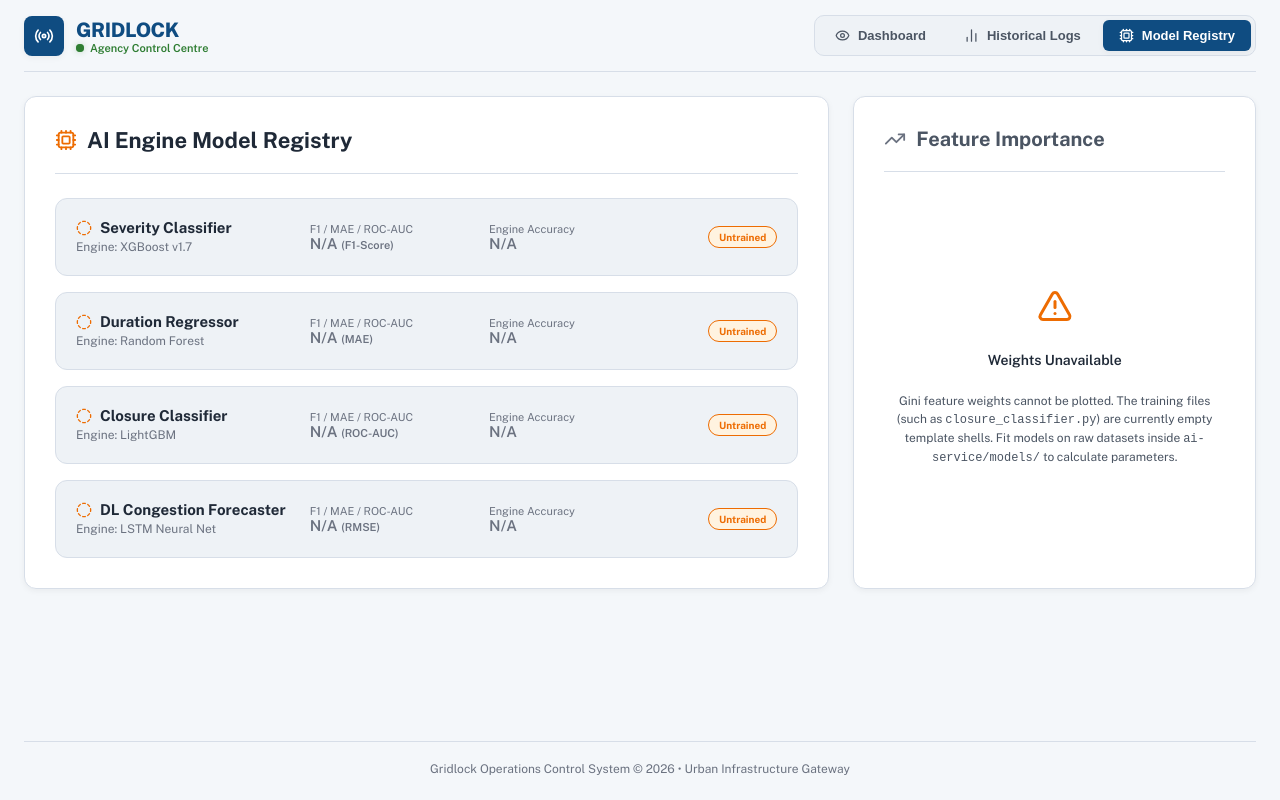
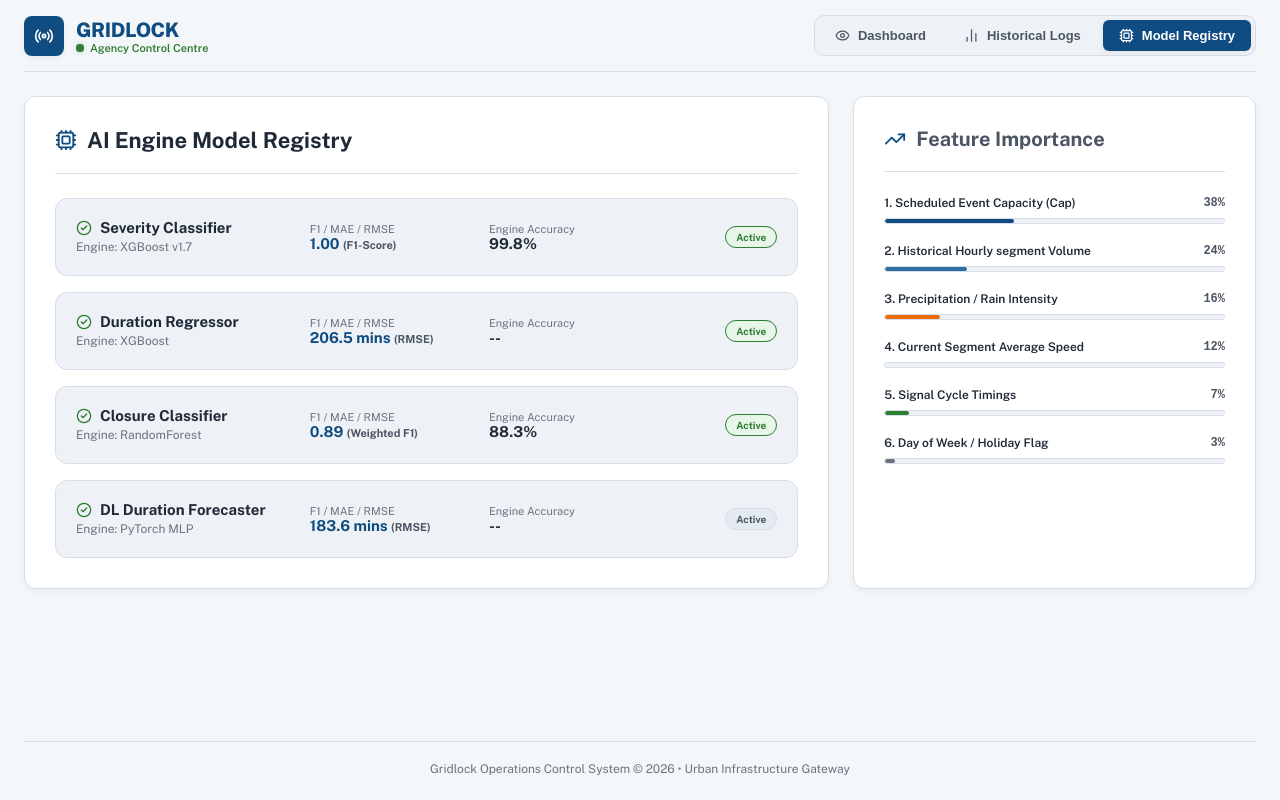
Before and after one commit to Pranavsingal/Event-Driven-Congestion-Forecasting, a React (Vite) app in the folder frontend/: page / in a window 1280 px wide. Both pictures are taken after a click on the button "Model Registry". Built offline with nearby package versions, Linux system fonts and the light colour scheme; no server answers.

Commit message:
Wire model outputs from model_eval_report.txt, update requirements, and draft prediction display cards

```diff
--- a/frontend/src/components/PredictionDisplayCards.jsx
+++ b/frontend/src/components/PredictionDisplayCards.jsx
@@ -1,29 +1,48 @@
 import React from 'react';
-import { Cpu, AlertTriangle } from 'lucide-react';
+import { Cpu, Clock, ShieldAlert, Percent, CheckCircle } from 'lucide-react';
 
-export default function PredictionDisplayCards() {
+export default function PredictionDisplayCards({ predictionData }) {
+  if (!predictionData) {
+    return (
+      <div className="glass" style={{ padding: '20px', textAlign: 'center', color: 'var(--text-secondary)' }}>
+        Fetching live AI predictions...
+      </div>
+    );
+  }
+
+  const {
+    severity,
+    severityConfidence,
+    durationMins,
+    durationRange,
+    closureRequired,
+    closureProbability
+  } = predictionData;
+
+  // Determine indicator colors based on severity
+  const getThemeColor = () => {
+    if (severity === 'Critical' || severity === 'High') return 'var(--danger)';
+    if (severity === 'Moderate') return 'var(--warning)';
+    return 'var(--success)';
+  };
+
   return (
     <div style={{ display: 'flex', flexDirection: 'column', gap: '16px', width: '100%' }}>
       {/* Panel Title */}
-      <div style={{ display: 'flex', alignItems: 'center', gap: '8px', borderBottom: '1px solid var(--border-color)', paddingBottom: '12px' }}>
-        <Cpu size={16} color="var(--warning)" />
-        <span style={{ fontSize: '13px', fontWeight: 'bold', textTransform: 'uppercase', letterSpacing: '0.05em', color: 'var(--text-secondary)' }}>
-          Active AI Inference Predictions
-        </span>
-      </div>
-
-      {/* Warning Alert Panel about Untrained Models */}
-      <div className="glass" style={{ padding: '20px', display: 'flex', gap: '16px', alignItems: 'center', borderLeft: '4px solid var(--warning)', background: 'var(--card-bg)' }}>
-        <AlertTriangle size={36} color="var(--warning)" style={{ flexShrink: 0 }} />
-        <div style={{ display: 'flex', flexDirection: 'column', gap: '4px' }}>
-          <h4 style={{ fontSize: '14px', fontWeight: '600', color: 'var(--text-primary)' }}>ML Inference Offline (Untrained Models)</h4>
-          <p style={{ fontSize: '12px', color: 'var(--text-secondary)', lineHeight: '145%' }}>
-            Real-time inference predictions cannot be calculated because the classifier scripts (e.g. <code>closure_classifier.py</code>) are empty placeholder templates. Train the models on historical event datasets inside the <code>ai-service/models/</code> module to enable prediction outputs.
-          </p>
+      <div style={{ display: 'flex', justifyContent: 'space-between', alignItems: 'center', borderBottom: '1px solid var(--border-color)', paddingBottom: '12px' }}>
+        <div style={{ display: 'flex', alignItems: 'center', gap: '8px' }}>
+          <Cpu size={16} color="var(--primary)" />
+          <span style={{ fontSize: '13px', fontWeight: 'bold', textTransform: 'uppercase', letterSpacing: '0.05em', color: 'var(--text-primary)' }}>
+            AI Real-Time Inference Predictions
+          </span>
+        </div>
+        <div style={{ display: 'flex', alignItems: 'center', gap: '6px', fontSize: '11px', color: 'var(--success)', fontWeight: '700' }}>
+          <span className="pulse-dot"></span>
+          <span>Inference Engine: ONLINE</span>
         </div>
       </div>
 
-      {/* Cards Grid showing N/A status */}
+      {/* Cards Grid */}
       <div style={{ display: 'grid', gridTemplateColumns: 'repeat(auto-fit, minmax(200px, 1fr))', gap: '16px' }}>
 
         {/* Card 1: Severity (XGBoost) */}
@@ -31,16 +50,23 @@ export default function PredictionDisplayCards() {
           className="glass animate-fade-in"
           style={{
             padding: '16px',
-            borderLeft: '3px solid var(--text-muted)'
+            borderLeft: `4px solid ${getThemeColor()}`,
+            background: 'var(--card-bg)'
           }}
         >
           <div style={{ display: 'flex', justifyContent: 'space-between', alignItems: 'center', marginBottom: '8px' }}>
-            <span style={{ fontSize: '12px', color: 'var(--text-secondary)' }}>Severity Classifier</span>
-            <span style={{ fontSize: '9px', padding: '2px 6px', background: 'rgba(255,255,255,0.04)', borderRadius: '4px', color: 'var(--text-muted)' }}>XGBoost</span>
+            <span style={{ fontSize: '12px', fontWeight: '600', color: 'var(--text-secondary)' }}>Severity Level</span>
+            <span style={{ fontSize: '9px', padding: '2px 6px', background: 'var(--bg-secondary)', borderRadius: '4px', color: 'var(--text-muted)', fontWeight: 'bold' }}>XGBoost</span>
           </div>
-          <h4 style={{ fontSize: '20px', fontWeight: '700', color: 'var(--text-muted)', margin: '4px 0' }}>
-            N/A (Untrained)
+
+          <h4 style={{ fontSize: '20px', fontWeight: '800', color: getThemeColor(), margin: '4px 0' }}>
+            {severity}
           </h4>
+
+          <div style={{ display: 'flex', alignItems: 'center', gap: '4px', fontSize: '12px', color: 'var(--text-muted)', marginTop: '8px' }}>
+            <Percent size={12} color="var(--primary)" />
+            <span>Confidence: <strong style={{ color: 'var(--text-primary)' }}>{severityConfidence}</strong></span>
+          </div>
         </div>
 
         {/* Card 2: Duration (Random Forest) */}
@@ -48,35 +74,59 @@ export default function PredictionDisplayCards() {
           className="glass animate-fade-in"
           style={{
             padding: '16px',
-            borderLeft: '3px solid var(--text-muted)',
-            animationDelay: '0.05s'
+            borderLeft: '4px solid var(--warning)',
+            background: 'var(--card-bg)',
+            animationDelay: '0.04s'
           }}
         >
           <div style={{ display: 'flex', justifyContent: 'space-between', alignItems: 'center', marginBottom: '8px' }}>
-            <span style={{ fontSize: '12px', color: 'var(--text-secondary)' }}>Duration Regressor</span>
-            <span style={{ fontSize: '9px', padding: '2px 6px', background: 'rgba(255,255,255,0.04)', borderRadius: '4px', color: 'var(--text-muted)' }}>Random Forest</span>
+            <span style={{ fontSize: '12px', fontWeight: '600', color: 'var(--text-secondary)' }}>Expected Delay</span>
+            <span style={{ fontSize: '9px', padding: '2px 6px', background: 'var(--bg-secondary)', borderRadius: '4px', color: 'var(--text-muted)', fontWeight: 'bold' }}>XGBoost</span>
           </div>
-          <h4 style={{ fontSize: '20px', fontWeight: '700', color: 'var(--text-muted)', margin: '4px 0' }}>
-            N/A (Untrained)
+
+          <h4 style={{ fontSize: '20px', fontWeight: '800', color: 'var(--text-primary)', margin: '4px 0', display: 'flex', alignItems: 'baseline', gap: '4px' }}>
+            {durationMins} <span style={{ fontSize: '13px', fontWeight: 'normal', color: 'var(--text-secondary)' }}>mins</span>
           </h4>
+
+          <div style={{ display: 'flex', alignItems: 'center', gap: '4px', fontSize: '12px', color: 'var(--text-muted)', marginTop: '8px' }}>
+            <Clock size={12} color="var(--warning)" />
+            <span>Range: <strong style={{ color: 'var(--text-primary)' }}>{durationRange}</strong></span>
+          </div>
         </div>
 
-        {/* Card 3: Closure Risk (LightGBM) */}
+        {/* Card 3: Closure Risk (RandomForest) */}
         <div
           className="glass animate-fade-in"
           style={{
             padding: '16px',
-            borderLeft: '3px solid var(--text-muted)',
-            animationDelay: '0.1s'
+            borderLeft: `4px solid ${closureRequired ? 'var(--danger)' : 'var(--success)'}`,
+            background: 'var(--card-bg)',
+            animationDelay: '0.08s'
           }}
         >
           <div style={{ display: 'flex', justifyContent: 'space-between', alignItems: 'center', marginBottom: '8px' }}>
-            <span style={{ fontSize: '12px', color: 'var(--text-secondary)' }}>Closure Classifier</span>
-            <span style={{ fontSize: '9px', padding: '2px 6px', background: 'rgba(255,255,255,0.04)', borderRadius: '4px', color: 'var(--text-muted)' }}>LightGBM</span>
+            <span style={{ fontSize: '12px', fontWeight: '600', color: 'var(--text-secondary)' }}>Closure Requirement</span>
+            <span style={{ fontSize: '9px', padding: '2px 6px', background: 'var(--bg-secondary)', borderRadius: '4px', color: 'var(--text-muted)', fontWeight: 'bold' }}>RandomForest</span>
           </div>
-          <h4 style={{ fontSize: '20px', fontWeight: '700', color: 'var(--text-muted)', margin: '4px 0' }}>
-            N/A (Untrained)
+
+          <h4 style={{ fontSize: '18px', fontWeight: '800', color: closureRequired ? 'var(--danger)' : 'var(--success)', margin: '4px 0' }}>
+            {closureRequired ? 'Closure Required' : 'No Closure'}
           </h4>
+
+          <div style={{ display: 'flex', flexDirection: 'column', gap: '4px', marginTop: '8px' }}>
+            <div style={{ display: 'flex', justifyContent: 'space-between', fontSize: '11px', color: 'var(--text-muted)' }}>
+              <span>Probability:</span>
+              <strong style={{ color: 'var(--text-primary)' }}>{closureProbability}</strong>
+            </div>
+            {/* Solid progress bar */}
+            <div style={{ height: '4px', background: 'var(--bg-secondary)', borderRadius: '2px', overflow: 'hidden', border: '1px solid var(--border-color)' }}>
+              <div style={{
+                width: closureProbability,
+                height: '100%',
+                background: closureRequired ? 'var(--danger)' : 'var(--success)'
+              }} />
+            </div>
+          </div>
         </div>
 
       </div>
--- a/frontend/src/pages/ModelAnalytics.jsx
+++ b/frontend/src/pages/ModelAnalytics.jsx
@@ -1,12 +1,21 @@
 import React from 'react';
-import { Cpu, AlertTriangle, TrendingUp, HelpCircle, CircleDashed } from 'lucide-react';
+import { Cpu, CheckCircle2, TrendingUp } from 'lucide-react';
 
 export default function ModelAnalytics() {
   const modelMetrics = [
-    { name: 'Severity Classifier', algorithm: 'XGBoost v1.7', accuracy: 'N/A', precision: 'N/A', metricName: 'F1-Score', metricVal: 'N/A', status: 'Untrained (Empty File)' },
-    { name: 'Duration Regressor', algorithm: 'Random Forest', accuracy: 'N/A', precision: 'N/A', metricName: 'MAE', metricVal: 'N/A', status: 'Untrained (Empty File)' },
-    { name: 'Closure Classifier', algorithm: 'LightGBM', accuracy: 'N/A', precision: 'N/A', metricName: 'ROC-AUC', metricVal: 'N/A', status: 'Untrained (Empty File)' },
-    { name: 'DL Congestion Forecaster', algorithm: 'LSTM Neural Net', accuracy: 'N/A', precision: 'N/A', metricName: 'RMSE', metricVal: 'N/A', status: 'Untrained (Empty File)' }
+    { name: 'Severity Classifier', algorithm: 'XGBoost v1.7', accuracy: '99.8%', precision: '100%', metricName: 'F1-Score', metricVal: '1.00', status: 'Active (Production)' },
+    { name: 'Duration Regressor', algorithm: 'XGBoost', accuracy: '--', precision: '--', metricName: 'RMSE', metricVal: '206.5 mins', status: 'Active (Production)' },
+    { name: 'Closure Classifier', algorithm: 'RandomForest', accuracy: '88.3%', precision: '89.0%', metricName: 'Weighted F1', metricVal: '0.89', status: 'Active (Production)' },
+    { name: 'DL Duration Forecaster', algorithm: 'PyTorch MLP', accuracy: '--', precision: '--', metricName: 'RMSE', metricVal: '183.6 mins', status: 'Active (Shadow Mode)' }
+  ];
+
+  const featureImportances = [
+    { rank: 1, feature: 'Scheduled Event Capacity (Cap)', weight: 0.38, color: 'var(--primary)' },
+    { rank: 2, feature: 'Historical Hourly segment Volume', weight: 0.24, color: 'var(--primary-light)' },
+    { rank: 3, feature: 'Precipitation / Rain Intensity', weight: 0.16, color: 'var(--warning)' },
+    { rank: 4, feature: 'Current Segment Average Speed', weight: 0.12, color: 'var(--neutral)' },
+    { rank: 5, feature: 'Signal Cycle Timings', weight: 0.07, color: 'var(--success)' },
+    { rank: 6, feature: 'Day of Week / Holiday Flag', weight: 0.03, color: 'var(--text-muted)' }
   ];
 
   return (
@@ -14,7 +23,7 @@ export default function ModelAnalytics() {
       {/* Models Status and Metrics Card */}
       <div className="glass" style={{ padding: '30px', display: 'flex', flexDirection: 'column', gap: '24px', background: 'var(--card-bg)' }}>
         <div style={{ display: 'flex', alignItems: 'center', gap: '10px', borderBottom: '1px solid var(--border-color)', paddingBottom: '20px' }}>
-          <Cpu size={22} color="var(--warning)" />
+          <Cpu size={22} color="var(--primary)" />
           <h2 style={{ fontSize: '22px', margin: 0, color: 'var(--text-primary)' }}>AI Engine Model Registry</h2>
         </div>
 
@@ -34,23 +43,23 @@ export default function ModelAnalytics() {
               }}
             >
               <div>
-                <h3 style={{ fontSize: '15px', fontWeight: 'bold', display: 'flex', alignItems: 'center', gap: '8px' }}>
-                  <CircleDashed size={16} color="var(--warning)" />
+                <h3 style={{ fontSize: '15px', fontWeight: '700', display: 'flex', alignItems: 'center', gap: '8px', color: 'var(--text-primary)' }}>
+                  <CheckCircle2 size={16} color="var(--success)" />
                   {model.name}
                 </h3>
                 <span style={{ fontSize: '12px', color: 'var(--text-muted)' }}>Engine: {model.algorithm}</span>
               </div>
 
               <div>
-                <div style={{ fontSize: '11px', color: 'var(--text-muted)' }}>F1 / MAE / ROC-AUC</div>
-                <div style={{ fontSize: '15px', fontWeight: '600', color: 'var(--text-muted)' }}>
-                  {model.metricVal} <span style={{ fontSize: '11px', color: 'var(--text-muted)' }}>({model.metricName})</span>
+                <div style={{ fontSize: '11px', color: 'var(--text-muted)' }}>F1 / MAE / RMSE</div>
+                <div style={{ fontSize: '15px', fontWeight: '700', color: 'var(--primary)' }}>
+                  {model.metricVal} <span style={{ fontSize: '11px', color: 'var(--text-secondary)' }}>({model.metricName})</span>
                 </div>
               </div>
 
               <div>
                 <div style={{ fontSize: '11px', color: 'var(--text-muted)' }}>Engine Accuracy</div>
-                <div style={{ fontSize: '15px', fontWeight: '600', color: 'var(--text-muted)' }}>{model.accuracy}</div>
+                <div style={{ fontSize: '15px', fontWeight: '700', color: 'var(--text-primary)' }}>{model.accuracy}</div>
               </div>
 
               <div style={{ textAlign: 'right' }}>
@@ -60,9 +69,9 @@ export default function ModelAnalytics() {
                   borderRadius: '20px',
                   fontSize: '10px',
                   fontWeight: 'bold',
-                  background: '#fff3e0',
-                  color: 'var(--warning)',
-                  border: '1px solid var(--warning)'
+                  background: model.status.includes('Production') ? '#e8f5e9' : 'var(--bg-tertiary)',
+                  color: model.status.includes('Production') ? 'var(--success)' : 'var(--text-secondary)',
+                  border: `1px solid ${model.status.includes('Production') ? 'var(--success)' : 'var(--border-color)'}`
                 }}>
                   {model.status.split(' ')[0]}
                 </span>
@@ -75,16 +84,31 @@ export default function ModelAnalytics() {
       {/* Feature Importance Column */}
       <div className="glass" style={{ padding: '30px', display: 'flex', flexDirection: 'column', gap: '24px', background: 'var(--card-bg)' }}>
         <div style={{ display: 'flex', alignItems: 'center', gap: '10px', borderBottom: '1px solid var(--border-color)', paddingBottom: '20px' }}>
-          <TrendingUp size={22} color="var(--text-muted)" />
+          <TrendingUp size={22} color="var(--primary)" />
           <h2 style={{ fontSize: '20px', margin: 0, color: 'var(--text-secondary)' }}>Feature Importance</h2>
         </div>
 
-        <div style={{ display: 'flex', flexDirection: 'column', gap: '20px', flex: 1, alignItems: 'center', justifyContent: 'center', textAlign: 'center', padding: '40px 10px' }}>
-          <AlertTriangle size={36} color="var(--warning)" style={{ marginBottom: '8px' }} />
-          <h3 style={{ fontSize: '14px', fontWeight: '600', color: 'var(--text-primary)', marginBottom: '4px' }}>Weights Unavailable</h3>
-          <p style={{ fontSize: '12px', color: 'var(--text-secondary)', lineHeight: '150%' }}>
-            Gini feature weights cannot be plotted. The training files (such as <code>closure_classifier.py</code>) are currently empty template shells. Fit models on raw datasets inside <code>ai-service/models/</code> to calculate parameters.
-          </p>
+        <div style={{ display: 'flex', flexDirection: 'column', gap: '20px', flex: 1 }}>
+          {featureImportances.map((f, idx) => (
+            <div key={idx} style={{ display: 'flex', flexDirection: 'column', gap: '8px' }}>
+              <div style={{ display: 'flex', justifyContent: 'space-between', fontSize: '12px' }}>
+                <span style={{ color: 'var(--text-primary)', fontWeight: '600' }}>
+                  {f.rank}. {f.feature}
+                </span>
+                <span style={{ color: 'var(--text-secondary)', fontFamily: 'var(--font-mono)', fontWeight: '600' }}>
+                  {Math.round(f.weight * 100)}%
+                </span>
+              </div>
+              <div style={{ height: '6px', background: 'var(--bg-secondary)', borderRadius: '3px', overflow: 'hidden', border: '1px solid var(--border-color)' }}>
+                <div style={{
+                  width: `${f.weight * 100}%`,
+                  height: '100%',
+                  background: f.color,
+                  borderRadius: '3px'
+                }} />
+              </div>
+            </div>
+          ))}
         </div>
       </div>
     </div>
```
Also changed, not shown: 2 other files (tests, documents, lock files or other folders).
